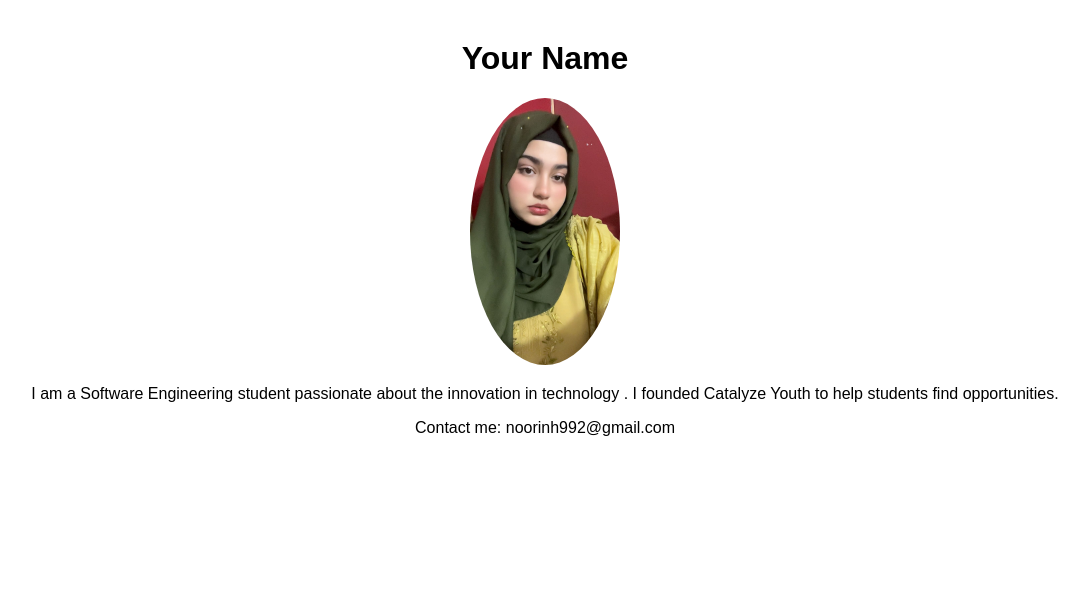
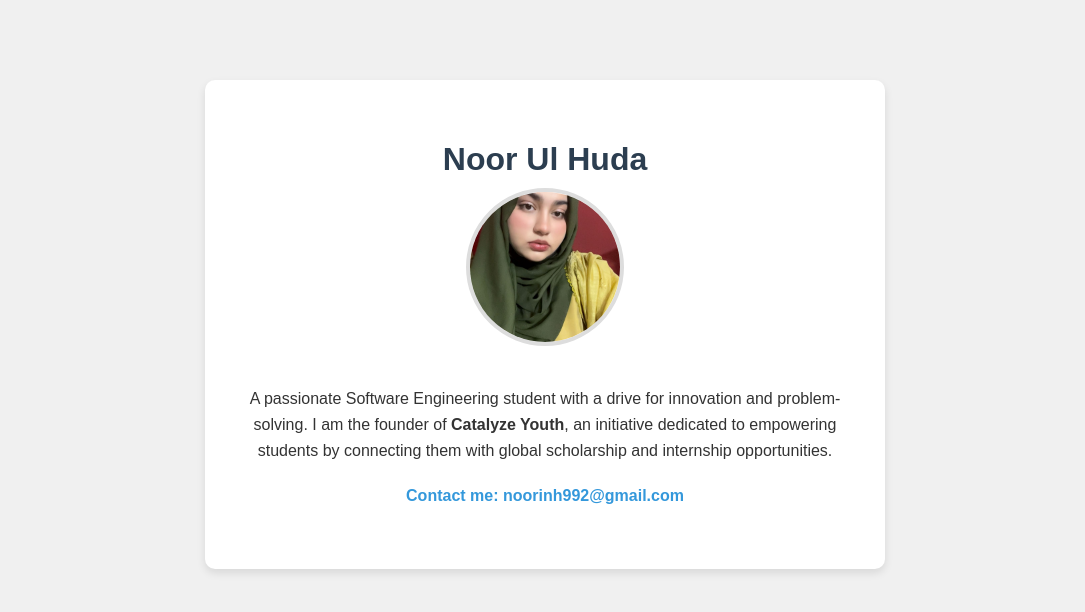
Before and after one commit to noorulhuda-swe/noorulhuda-swe.github.io, a plain HTML site: page index.html in a window 1280 px wide. Shown: the whole page, without its empty margins (95-1180 px from the left). Drawn offline with Linux system fonts and the light colour scheme.

Commit message:
Add files via upload

```diff
--- a/index.html
+++ b/index.html
@@ -1,27 +1,63 @@
 <!DOCTYPE html>
-<html>
+<html lang="en">
 
 <head>
-    <title>My Name - Portfolio</title>
+    <meta charset="UTF-8">
+    <meta name="viewport" content="width=device-width, initial-scale=1.0">
+    <title>Noor Ul Huda - Portfolio</title>
     <style>
         body {
-            font-family: Arial;
+            font-family: 'Arial', sans-serif;
             text-align: center;
-            margin: 40px;
+            margin: 80px 40px;
+            background-color: #f0f0f0;
+            color: #333;
+        }
+
+        .container {
+            background-color: white;
+            padding: 40px;
+            border-radius: 10px;
+            box-shadow: 0 4px 8px rgba(0, 0, 0, 0.1);
+            max-width: 600px;
+            margin: auto;
         }
 
         img {
             width: 150px;
+            height: 150px;
             border-radius: 50%;
+            object-fit: cover;
+            margin-bottom: 20px;
+            border: 4px solid #ddd;
+        }
+
+        h1 {
+            color: #2c3e50;
+            margin-bottom: 10px;
+        }
+
+        p {
+            line-height: 1.6;
+            margin-bottom: 20px;
+        }
+
+        .contact {
+            font-weight: bold;
+            color: #3498db;
         }
     </style>
 </head>
 
 <body>
-    <h1>Your Name</h1>
-    <img src="my-photo.jpg" alt="My Photo">
-    <p>I am a Software Engineering student passionate about the innovation in technology . I founded Catalyze Youth to help students find opportunities.</p>
-    <p>Contact me: noorinh992@gmail.com</p>
+    <div class="container">
+        <h1>Noor Ul Huda</h1>
+        <img src="my-photo.jpg" alt="Profile Photo of Noor Ul Huda">
+        <p>A passionate Software Engineering student with a drive for innovation and problem-solving. I am the founder of <strong>Catalyze Youth</strong>, an initiative dedicated to empowering students by connecting them with global scholarship and internship
+            opportunities.
+        </p>
+        <p class="contact">Contact me: noorinh992@gmail.com</p>
+    </div>
 </body>
 
 </html>
```
